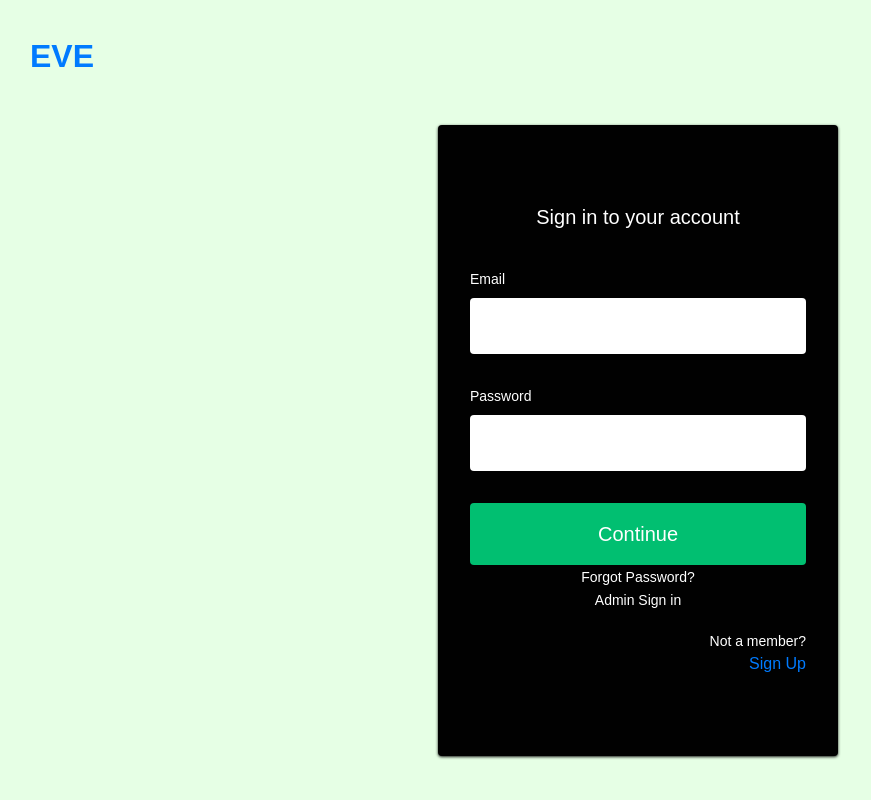
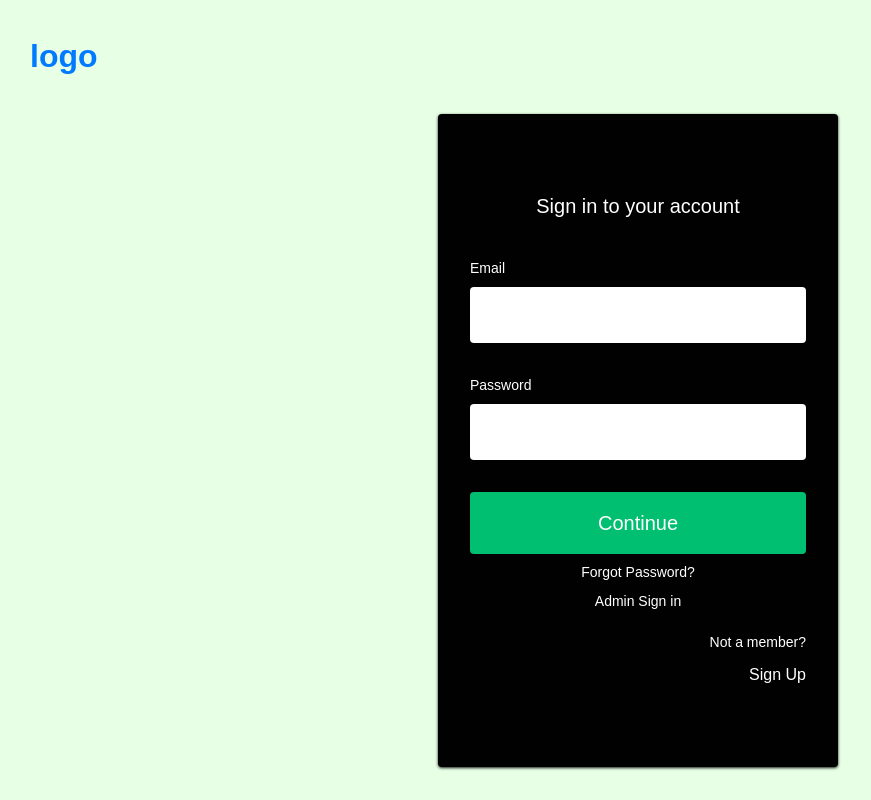
Before and after one commit to ialmani/EVE-Front-End, a React (Create React App) app in the folder front-end/: page /signin in a window 1280 px wide. Shown: the whole page, without its empty margins (2-873 px from the left). Built offline with nearby package versions, Linux system fonts and the light colour scheme; a web font is replaced by a local one.

Commit message:
Fix styling

```diff
--- a/front-end/src/components/About/About.js
+++ b/front-end/src/components/About/About.js
@@ -29,7 +29,7 @@ const About = ({id, subtitle, heading1, para1, heading2, para2, ul, li_a, li_b})
         <>
         <AboutContainer id = {id}>
                 <AboutWrap>
-                    <Icon to= '/' >EVE</Icon>
+                    <Icon to= '/' >logo</Icon>
                 </AboutWrap>
 
                 <AboutSubtitle>{subtitle}</AboutSubtitle>
--- a/front-end/src/components/AdminSignIn/AdminSignInElements.js
+++ b/front-end/src/components/AdminSignIn/AdminSignInElements.js
@@ -109,7 +109,14 @@ export const FormButton = styled.button`
 
 export const Text = styled(Link)`
     text-align: center;
-    margin-top: 2px;
+    margin-top: 8px;
+
     color: #fff;
     font-size: 14px;
+
+    &:hover {
+        color: #01bf71;
+        transition: 0.3s ease-out;
+        text-decoration: none;
+    }
 `;
--- a/front-end/src/components/Discover/Discover.js
+++ b/front-end/src/components/Discover/Discover.js
@@ -1,6 +1,6 @@
 import React, {useState} from 'react'
 
-import {DiscoverContainer, DiscoverWrap, Icon, Column2, InfoRow, Subtitle, TextWrapper, Column1, Heading,  Ul, BtnWrap, ArrowForward, ArrowRight} from './DiscoverElements'
+import {DiscoverContainer, DiscoverWrap, Icon, Column2, InfoRow, Subtitle, TextWrapper, Column1, Heading,  Ul, BtnWrap, ArrowForward, ArrowRight, Span} from './DiscoverElements'
 import {Button} from '../ButtonElements'
 const Discover = () => {
 
@@ -13,7 +13,7 @@ const Discover = () => {
         <>
         <DiscoverContainer >
             <DiscoverWrap>
-                <Icon to= '/' >EVE</Icon>
+                <Icon to= '/' >logo</Icon>
             </DiscoverWrap>
             <InfoRow>
             <Column1>
@@ -45,7 +45,7 @@ const Discover = () => {
                     <li>Sponsors can watch unlimited videos.</li>
                     <li>Sponsors can comment on videos and blogposts.</li>
                     <li>Sponsors can upload content.</li>
-                    <li>Sponsors can choose from monthly sponsor packages.</li>
+                    <li>Sponsors can choose from monthly <Span to = './sponsorpackages'>sponsor packages.</Span></li>
 
                 </Ul>
 
--- a/front-end/src/components/Discover/DiscoverElements.js
+++ b/front-end/src/components/Discover/DiscoverElements.js
@@ -150,3 +150,15 @@ export const ArrowRight = styled(MdKeyboardArrowRight)`
     font-size: 20px;
 
 `
+export const Span = styled(Link)`
+    text-decoration: none;
+
+
+     &:hover {
+        color: #01bf71;
+        transition: 0.3s ease-out;
+        cursor: pointer;
+
+    }
+
+`
--- a/front-end/src/components/Sidebar/SidebarElements.js
+++ b/front-end/src/components/Sidebar/SidebarElements.js
@@ -72,6 +72,7 @@ export const SidebarLink = styled(LinkScroll)`
     &:hover {
         color: #01bf71;
         transition: 0.2s ease-in-out;
+        text-decoration: none;
 
     }
 
--- a/front-end/src/components/SignIn/SignIn.js
+++ b/front-end/src/components/SignIn/SignIn.js
@@ -6,7 +6,7 @@ const SignIn = () => {
         <>
             <Container>
                 <FormWrap>
-                    <Icon to= '/'>EVE</Icon>
+                    <Icon to= '/'>logo</Icon>
                     <FormContent>
                         <Form action = '#'>
                             <FormH1> Sign in to your account</FormH1>
--- a/front-end/src/components/SignIn/SignInElements.js
+++ b/front-end/src/components/SignIn/SignInElements.js
@@ -27,8 +27,10 @@ export const FormWrap = styled.div`
     justify-content: center;
 
 
+
     @media screen and (max-width: 400px){
         height: 80%;
+
     }
 `;
 
@@ -112,18 +114,36 @@ export const TextLink = styled(Link)`
     margin-top: 2px;
     color: #fff;
     font-size: 14px;
+    margin-top: 8px;
+    &:hover {
+        color: #01bf71;
+        transition: 0.3s ease-out;
+        text-decoration: none;
+    }
+
 `;
 
 export const Text = styled.div`
-    text-align: Right;
+    text-align: right;
     margin-top: 20px;
     color: #fff;
     font-size: 14px;
-`;
+
+`
 
 export const SignUpLink = styled(Link)`
     text-align: right;
-    margin-top: 10px
-    color: #fff
+    margin-top: 10px;
+    color: #fff;
     font-size: 16px;
-`;
+
+
+
+    text-decoration: none;
+
+    &:hover {
+        color: #01bf71;
+        transition: 0.3s ease-out;
+        text-decoration: none;
+    }
+`
```
